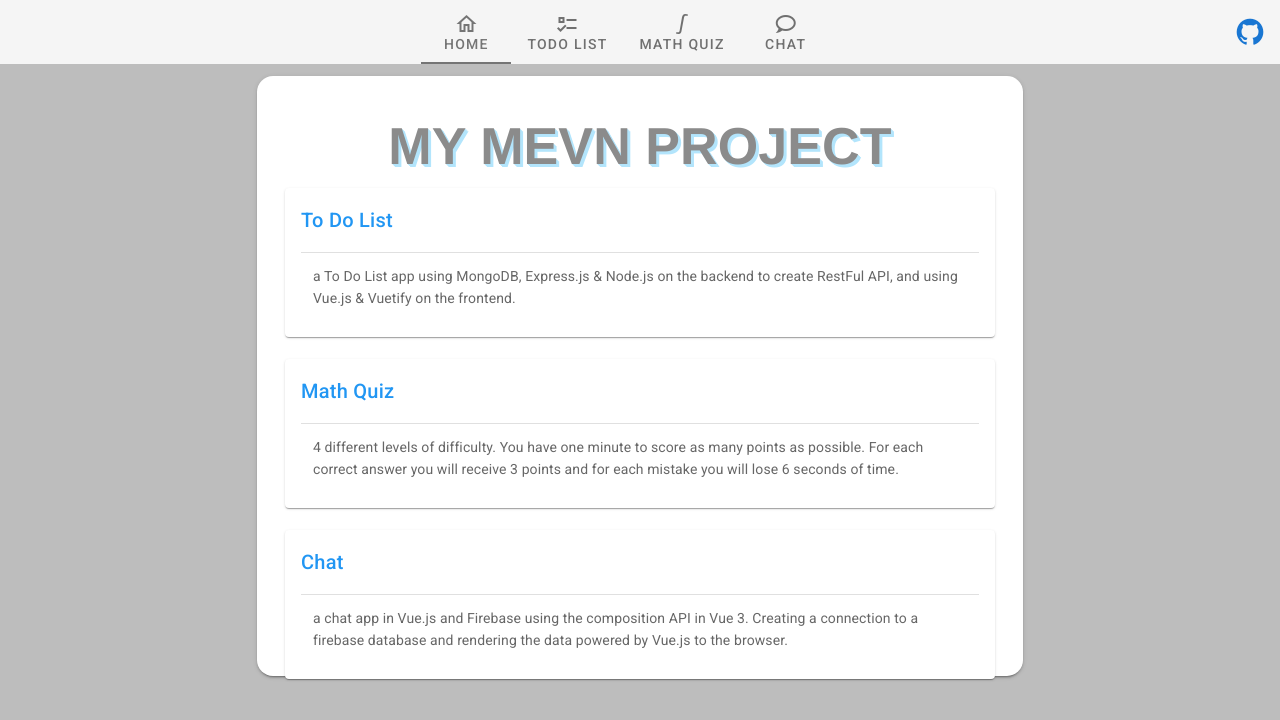
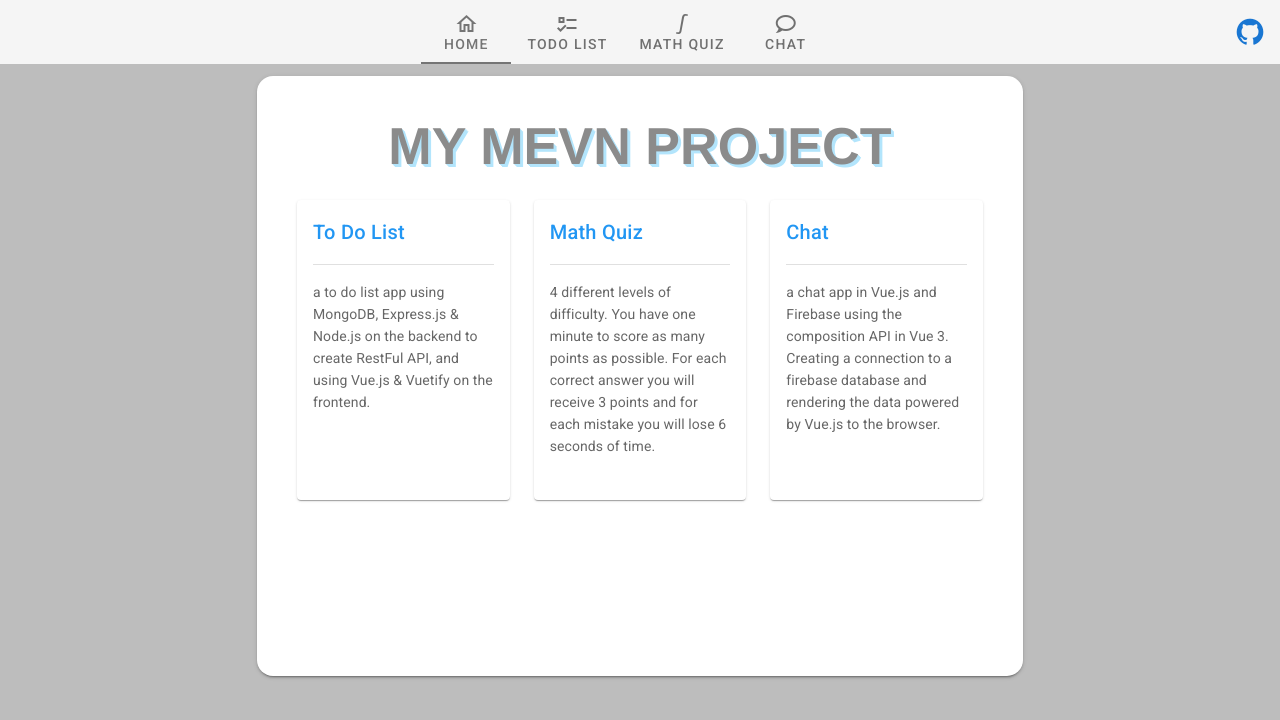
Before and after one commit to BiranV/mevn, a Vue app in the folder client/: page / in a window 1280 px wide. Shown: the top 720 px of the page. Built offline with nearby package versions, Linux system fonts and the light colour scheme; what vue-circular-count-down-timer, vue-simple-alert would draw is missing.

Commit message:
update project

```diff
--- a/client/src/App.vue
+++ b/client/src/App.vue
@@ -31,7 +31,7 @@
           <v-col cols="12" sm="8">
             <v-card class="rounded-xl" height="600px">
               <v-card-text>
-                <router-view></router-view>
+                <v-card elevation="0" class="scroll" height="580px"><router-view></router-view></v-card>
               </v-card-text>
             </v-card>
           </v-col>
@@ -62,7 +62,6 @@ export default {
 </script>
 <style>
 .v-main__wrap {
-  /* background: url("../bg.jpg"); */
   background-color: #bdbdbd;
 }
 .scroll {
--- a/client/src/views/Home/Home.vue
+++ b/client/src/views/Home/Home.vue
@@ -3,51 +3,71 @@
     <v-col align="center">
       <h1 class="shadow">MY MEVN PROJECT</h1>
     </v-col>
+    <v-col
+      ><v-row>
+        <v-col cols="4">
           <v-hover>
             <template v-slot:default="{ hover }">
-
-        <v-card :to="'/todo-list'" :elevation="hover ? 3 : 1">
+              <v-card
+                height="300"
+                :to="'/todo-list'"
+                :elevation="hover ? 3 : 1"
+              >
                 <v-card-title class="blue--text">To Do List</v-card-title>
                 <v-card-text>
                   <v-divider></v-divider>
-            <v-container>
-              a To Do List app using MongoDB, Express.js & Node.js on the
-              backend to create RestFul API, and using Vue.js & Vuetify on the
-              frontend.
-            </v-container></v-card-text
+                   <p><div>
+                    a to do list app using MongoDB, Express.js & Node.js on the
+                    backend to create RestFul API, and using Vue.js & Vuetify on
+                    the frontend.
+                  </div></p></v-card-text
                 >
-        </v-card></template></v-hover>
-
-        <br />
-            <v-hover> <template v-slot:default="{ hover }">
-        <v-card :to="'/math-quiz'" :elevation="hover ? 3 : 1">
+              </v-card></template
+            ></v-hover
+          >
+        </v-col>
+        <v-col cols="4">
+          <v-hover>
+            <template v-slot:default="{ hover }">
+              <v-card
+                height="300"
+                :to="'/math-quiz'"
+                :elevation="hover ? 3 : 1"
+              >
                 <v-card-title class="blue--text">Math Quiz</v-card-title>
                 <v-card-text>
                   <v-divider></v-divider>
-            <v-container>
-              4 different levels of difficulty. You have one minute to score as
-              many points as possible. For each correct answer you will receive
-              3 points and for each mistake you will lose 6 seconds of time.
-            </v-container></v-card-text
+                  <p>
+                  <div>
+                    4 different levels of difficulty. You have one minute to
+                    score as many points as possible. For each correct answer
+                    you will receive 3 points and for each mistake you will lose
+                    6 seconds of time.
+                  </div>  </p></v-card-text
                 >
-        </v-card></template></v-hover>
-
-        <br />
-           <v-hover>  <template v-slot:default="{ hover }">
-        <v-card :to="'/chat'   " :elevation="hover ? 3 : 1">
+              </v-card></template
+            ></v-hover
+          >
+        </v-col>
+        <v-col cols="4">
+          <v-hover>
+            <template v-slot:default="{ hover }">
+              <v-card height="300" :to="'/chat'" :elevation="hover ? 3 : 1">
                 <v-card-title class="blue--text">Chat</v-card-title>
                 <v-card-text>
                   <v-divider></v-divider>
-            <v-container>
-              a chat app in Vue.js and Firebase using the composition API in Vue
-              3. Creating a connection to a firebase database and rendering the
-              data powered by Vue.js to the browser.
-            </v-container></v-card-text
+                  <p> <div>
+                    a chat app in Vue.js and Firebase using the composition API
+                    in Vue 3. Creating a connection to a firebase database and
+                    rendering the data powered by Vue.js to the browser.
+                  </div></p></v-card-text
                 >
-        </v-card></template></v-hover>
-
-
-     </v-hover>
+              </v-card></template
+            ></v-hover
+          >
+        </v-col></v-row
+      ></v-col
+    >
   </v-container>
 </template>
 
@@ -59,12 +79,10 @@ export default {};
 .shadow {
   color: rgb(139, 139, 139);
   font: bold 52px Helvetica, Arial, Sans-Serif;
-   text-shadow: 1px 1px #B3E5FC,
-                2px 2px #B3E5FC,
-                3px 3px #B3E5FC;
+  text-shadow: 1px 1px #b3e5fc, 2px 2px #b3e5fc, 3px 3px #b3e5fc;
   -webkit-transition: all 0.12s ease-out;
-   -moz-transition:    all 0.12s ease-out;
-   -ms-transition:     all 0.12s ease-out;
-   -o-transition:      all 0.12s ease-out;
+  -moz-transition: all 0.12s ease-out;
+  -ms-transition: all 0.12s ease-out;
+  -o-transition: all 0.12s ease-out;
 }
 </style>
```
Lines whose indentation alone changed are shown as unchanged.
